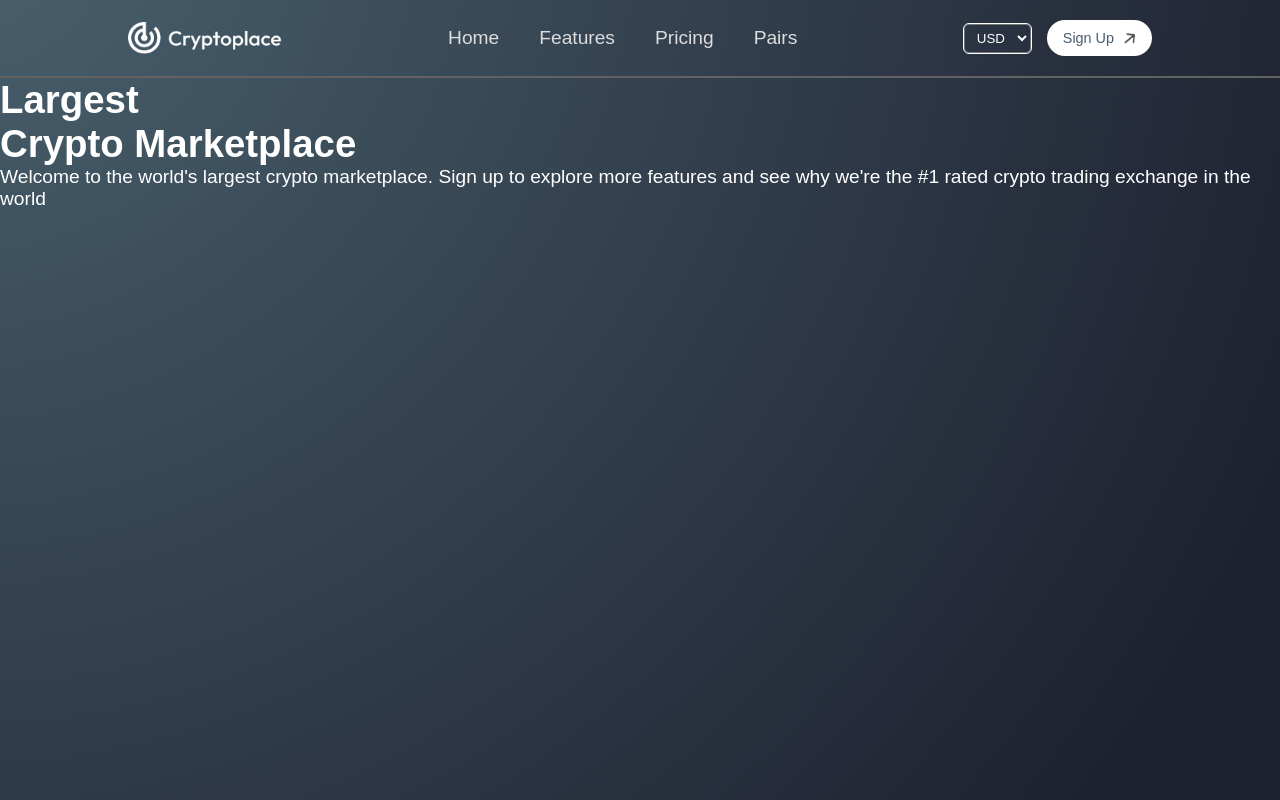
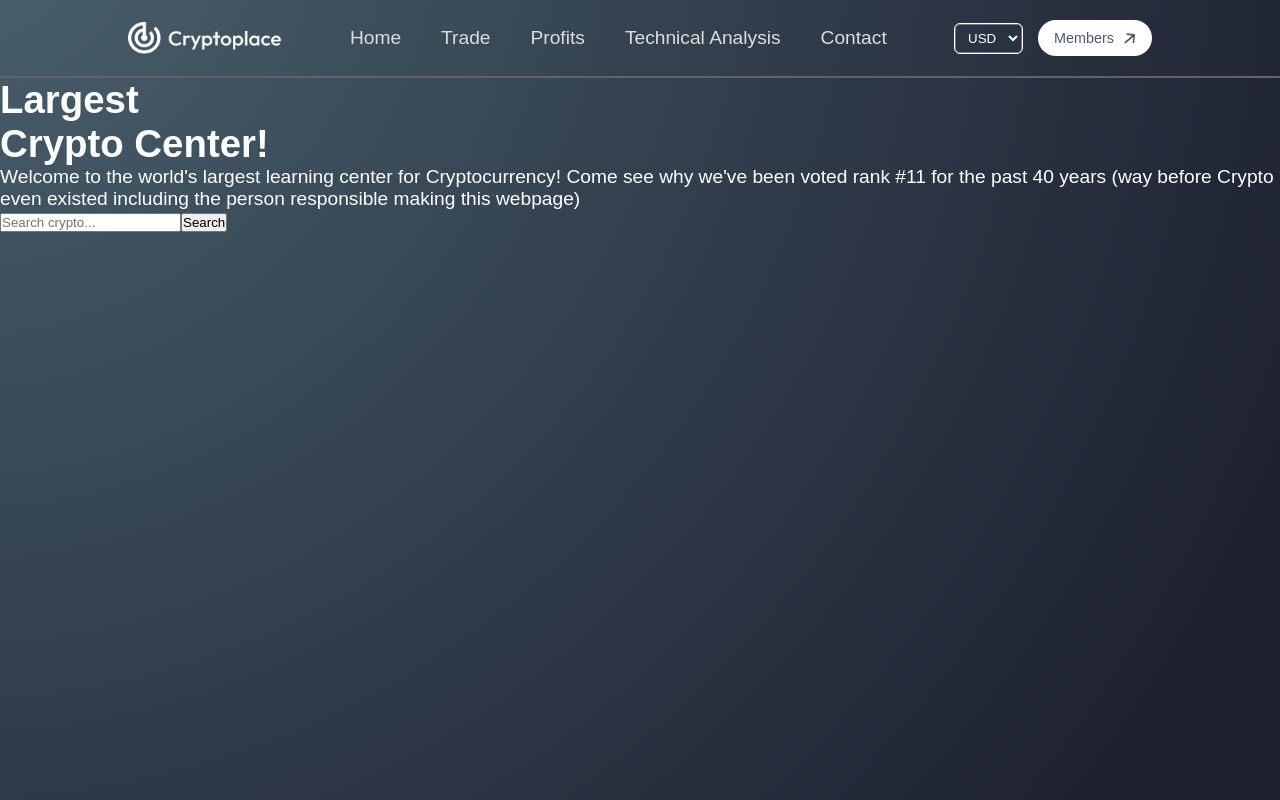
Before and after one commit to Jaycelab/Crypto-Tracker, a React (Vite) app: page / in a window 1280 px wide. Built offline with nearby package versions, Linux system fonts and the light colour scheme; the HTML template or start-up script is replaced by a standard one; a web font is replaced by a local one.

Commit message:
chore: Update page title and navbar options

```diff
--- a/index.html
+++ b/index.html
@@ -4,7 +4,7 @@
     <meta charset="UTF-8" />
     <link rel="icon" type="image/svg+xml" href="/vite.svg" />
     <meta name="viewport" content="width=device-width, initial-scale=1.0" />
-    <title>Crypto Price Tracker</title>
+    <title>Crypto Center</title>
   </head>
   <body>
     <div id="root"></div>
--- a/src/components/Navbar/Navbar.jsx
+++ b/src/components/Navbar/Navbar.jsx
@@ -9,9 +9,10 @@ const Navbar = () => {
       <img src={logo} alt="logo" className="logo" />
       <ul>
         <li>Home</li>
-        <li>Features</li>
-        <li>Pricing</li>
-        <li>Pairs</li>
+        <li>Trade</li>
+        <li>Profits</li>
+        <li>Technical Analysis</li>
+        <li>Contact</li>
       </ul>
 
       {/* right-side */}
@@ -25,7 +26,7 @@ const Navbar = () => {
           <option value="cad">CAD</option>
         </select>
         <button>
-          Sign Up <img src={arrow_icon} alt="arrow icon" />
+          Members <img src={arrow_icon} alt="arrow icon" />
         </button>
       </div>
     </div>
--- a/src/pages/Home/Home.jsx
+++ b/src/pages/Home/Home.jsx
@@ -6,9 +6,18 @@ const Home = () => {
     <div className="home">
       <div lassName="hero">
         <h1>
-          Largest <br /> Crypto Marketplace
+          Largest <br /> Crypto Center!
         </h1>
-        <p>Welcome to the world's largest crypto marketplace. Sign up to explore more features and see why we're the #1 rated crypto trading exchange in the world</p>
+        <p>
+          Welcome to the world's largest learning center for Cryptocurrency!
+          Come see why we've been voted rank #11 for the past 40 years (way
+          before Crypto even existed including the person responsible making
+          this webpage)
+        </p>
+        <form>
+          <input type="text" placeholder="Search crypto..." />
+          <button type="submit">Search</button>
+        </form>
       </div>
     </div>
   );
```
